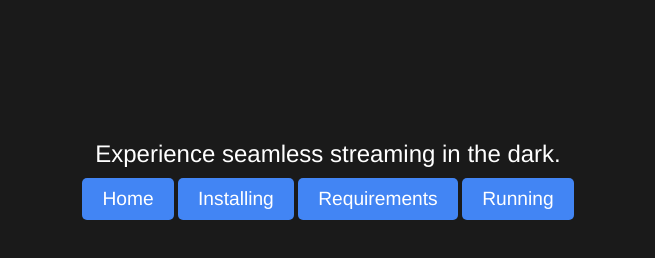
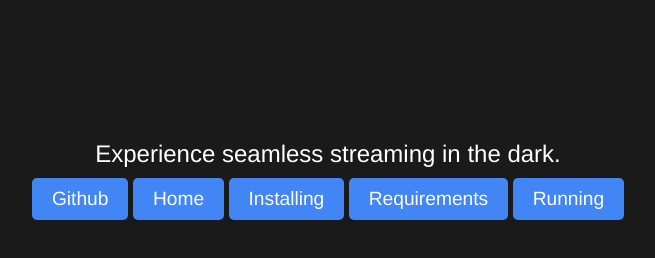
Before and after one commit to HttpAnimation/Hicup, a website: page Get Started.html in a window 1280 px wide. Shown: the part 166-424 px from the top of the page, without its empty margins (312-967 px from the left). Drawn offline with Linux system fonts and the light colour scheme.

Commit message:
Add files via upload

```diff
--- a/Get Started.html
+++ b/Get Started.html
@@ -14,6 +14,7 @@
 
     <section class="cta">
         <p>Experience seamless streaming in the dark.</p>
+        <a href="https://github.com/HttpAnimation/Hicup" class="btn">Github</a>
         <a href="index.html" class="btn">Home</a>
         <a href="Installing.html" class="btn">Installing</a>
         <a href="Requirements.html" class="btn">Requirements</a>
```
Also changed, not shown: index.html (+1 -0 lines).
